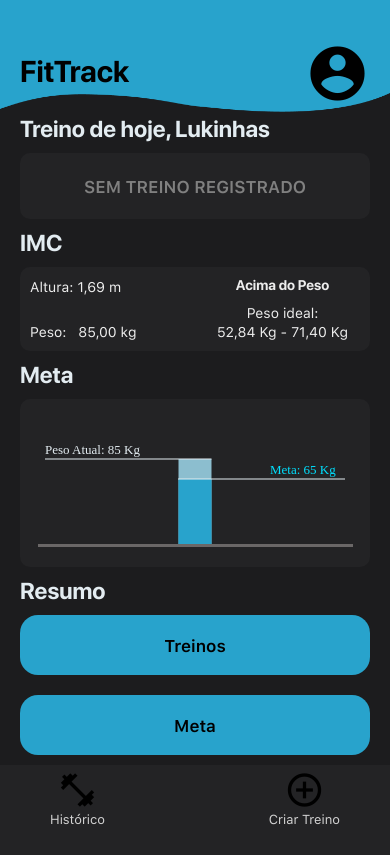
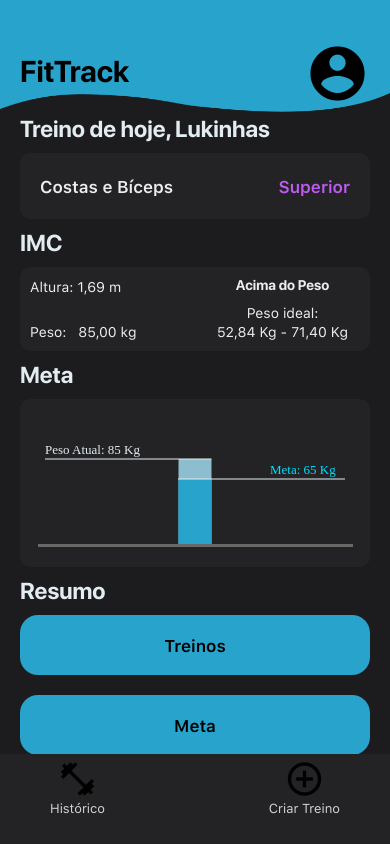
Before and after one commit to GiltMonster/PI_5, a React Native app: screen / in a window 390 px wide. Built offline with nearby package versions, Linux system fonts and the light colour scheme.

Commit message:
refactor: IMC atualizado para quando não tiver dados cadastrados

```diff
--- a/app/components/Imc.jsx
+++ b/app/components/Imc.jsx
@@ -4,6 +4,8 @@ import getFont from '../util/fonts';
 export default function Imc({ height, weight , imcCategory, idealWeight }) {
   const heightNumber = parseFloat(height);
   const weightNumber = parseFloat(weight);
+
+  const noImc = height <= 0 || weight <= 0 ? true : false;
 
   const replace = (number) => {
     return String(number).replace('.', ',');
@@ -12,6 +14,7 @@ export default function Imc({ height, weight , imcCategory, idealWeight }) {
   return (
     <View>
       <Text style={[styles.titleText, { fontFamily: getFont('sfProDisplayBold') }]}>IMC</Text>
+      {!noImc && (
         <View style={styles.imcContainer}>
           <View style={styles.imcTextContainer}>
             <Text style={[styles.imcText, { fontFamily: getFont('sfProTextRegular') }]}>Altura: {replace(heightNumber.toFixed(2))} m</Text>
@@ -25,6 +28,13 @@ export default function Imc({ height, weight , imcCategory, idealWeight }) {
             </View>
           </View>
         </View>
+      )}
+
+      {noImc && (
+        <View style={styles.noImc}>
+          <Text style={[styles.noImcText, {fontFamily: getFont('sfProTextSemibold')} ]}>SEM DADOS REGISTRADOS</Text>
+        </View>
+      )}
     </View>
   );
 }
@@ -53,5 +63,18 @@ const styles = StyleSheet.create({
     color: '#EDEDED',
     paddingHorizontal: 10,
     fontSize: 14,
+  },
+  noImc: {
+    justifyContent: 'center',
+    alignItems: 'center',
+    marginHorizontal: 20,
+    marginVertical: 10,
+    backgroundColor: '#232325',
+    height: 84,
+    borderRadius: 10,
+  },
+  noImcText: {
+    color: 'gray',
+    fontSize: 17,
   }
 });
--- a/app/pages/Home.jsx
+++ b/app/pages/Home.jsx
@@ -10,7 +10,7 @@ export default function Home({navigation}) {
   const [imcCategory, setImcCategory] = useState("Peso Normal");
   const [idealWeight, setIdealWeight] = useState("41,63 Kg - 56,25 Kg");
   const [targetWeight, setTargetWeight] = useState(65.00);
-  const [trainingName, setTrainingName] = useState('');
+  const [trainingName, setTrainingName] = useState('Costas e Bíceps');
 
   const calculatesImc = (weight, height) => {
     const imcValue = weight / Math.pow(height,2);
--- a/app/pages/HomePage.jsx
+++ b/app/pages/HomePage.jsx
@@ -8,25 +8,30 @@ import Summary from '../components/Summary';
 import TabBar from '../components/TabBar';
 
 export default function HomePage({ userName, onPress, trainingName, members, height, weight , imcCategory, idealWeight, targetWeight }) {
+  const homeText = userName === '' ? '' : 'Treino de hoje,';
+
   return (
-    <View>
-      <View style={{ height: 100 }}>
+    <View style={styles.homePageContainer}>
+      <View style={styles.headerView}>
         <Header/>
       </View>
-      {/* <ScrollView> */}
-        <Text style={[styles.homeText, { fontFamily: getFont('sfProDisplayBold') }]}>Treino de hoje, {userName}</Text>
+      <ScrollView>
+        <Text style={[styles.homeText, { fontFamily: getFont('sfProDisplayBold') }]}>{homeText} {userName}</Text>
         <WorkoutButton onPress={onPress} trainingName={trainingName} members={members}/>
         <Imc height={height} weight={weight} imcCategory={imcCategory} idealWeight={idealWeight}/>
         <Text style={[styles.targetText, { fontFamily: getFont('sfProDisplayBold') }]}>Meta</Text>
         <Goal currentWeight={weight} targetWeight={targetWeight}/>
         <Summary onPress={onPress}/>
-      {/* </ScrollView> */}
-      <TabBar/>
+      </ScrollView>
+      <TabBar style={styles.tabBarStyle}/>
     </View>
   );
 }
 
 const styles = StyleSheet.create({
+  homePageContainer: {
+    flex: 1,
+  },
   homeText: {
     marginTop: 15,
     paddingHorizontal: 20,
@@ -39,4 +44,11 @@ const styles = StyleSheet.create({
     fontSize: 23,
     color: '#E3ECF1'
   },
+  headerView: {
+    height: 100,
+    zIndex: 1
+  },
+  tabBarStyle: {
+    justifyContent: 'flex-end'
+  }
 });
```
Lines whose indentation alone changed are shown as unchanged.
